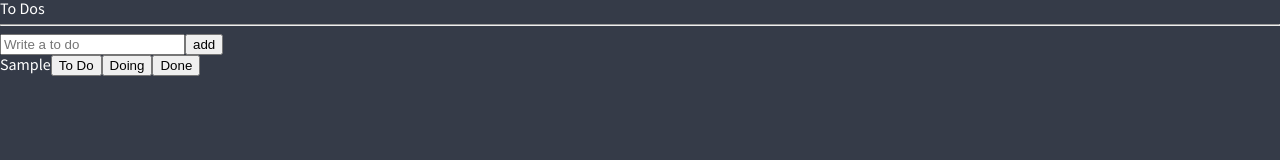
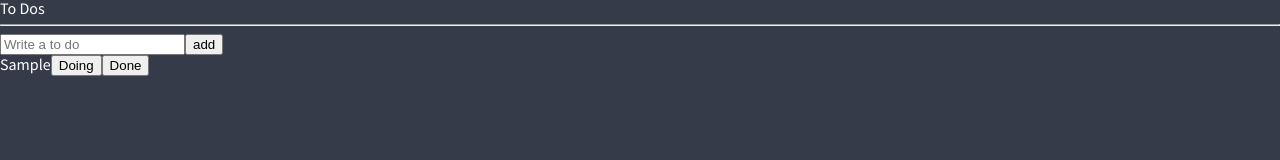
Before and after one commit to taehyeon0412/react_master_study, a React (Create React App) app: page / in a window 1280 px wide. Both pictures are taken after typing "Sample" into the empty fields and a click on the button "add". Shown: the top 160 px of the page. Built offline with nearby package versions, Linux system fonts and the light colour scheme.

Commit message:
ToDoList(3)
Click event로 카테고리 클릭시 인자를 넘겨받을 수 있게 함

```diff
--- a/src/components/ToDo.tsx
+++ b/src/components/ToDo.tsx
@@ -1,14 +1,51 @@
-import { IToDo } from "../atom";
+import { useSetRecoilState } from "recoil";
+import { IToDo, toDoState } from "../atom";
 
-function ToDo({ text }: IToDo) {
+function ToDo({ text, category, id }: IToDo) {
+  const setToDos = useSetRecoilState(toDoState);
+
+  const onClick = (event: React.MouseEvent<HTMLButtonElement>) => {
+    const {
+      currentTarget: { name },
+    } = event;
+  };
+
   return (
     <li>
       <span>{text}</span>
-      <button>To Do</button>
-      <button>Doing</button>
-      <button>Done</button>
+
+      {category !== "TO_DO" && (
+        <button name="TO_DO" onClick={onClick}>
+          To Do
+        </button>
+      )}
+      {category !== "DOING" && (
+        <button name="DOING" onClick={onClick}>
+          Doing
+        </button>
+      )}
+      {category !== "DONE" && (
+        <button name="DONE" onClick={onClick}>
+          Done
+        </button>
+      )}
     </li>
   );
 }
 
 export default ToDo;
+
+/* 인자가 있는 event를 처리하는 법
+기본 사용은 onClick={onClick}인데
+인자가 있는 event를 처리할때에는 onClick ={()=>onClick"인자"}로 한다.
+*/
+
+/* newCategory: "TO_DO" | "DOING" | "DONE"; 을
+   newCategory: IToDo["category"]로 짧게 쓸 수 있다.*/
+
+/* 1.인자를 받는 함수를 직접 만들고 버튼onClick 이벤트에 인자를 넘겨주고
+클릭시 인자를 알 수 있는 방법
+
+   2.인자로 받지 않는 대신 각각의 버튼에 각각 name을 지정
+    click event가 발생하면 event.currentTarget.name으로 알 수 있는 방법
+ */
```
